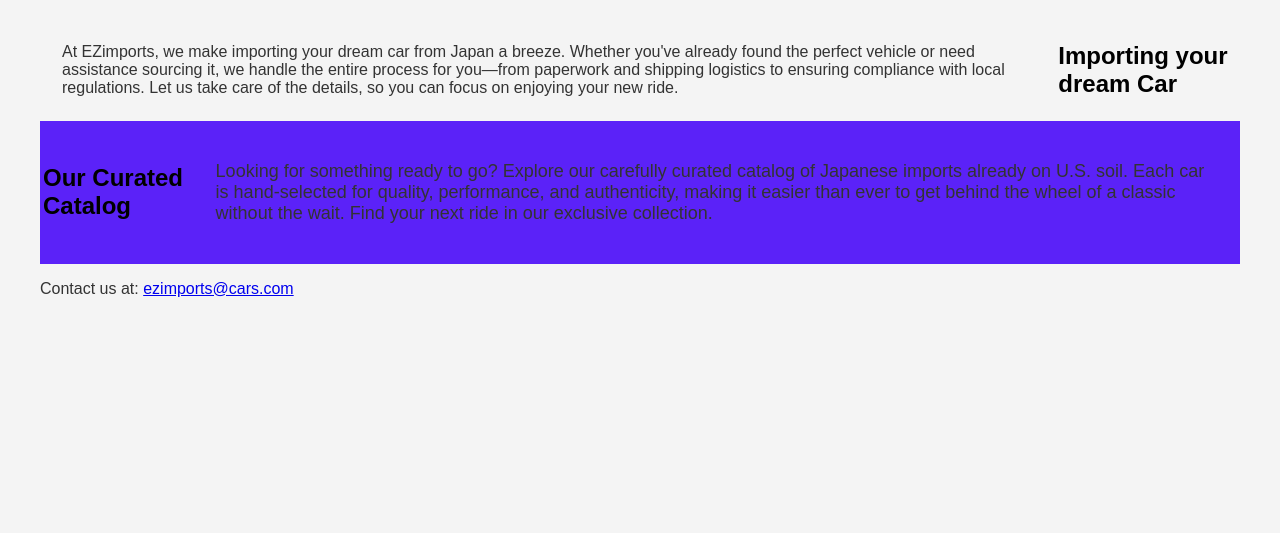
After one commit to LoganZ3/CS-351-Web-Dev_Final, a PHP site: page /about.php in a window 1280 px wide. The commit adds this page. Shown: the part 267-800 px from the top of the page. Run offline with PHP 8.4, Linux system fonts and the light colour scheme.

Commit message:
Large pastes of old code from Project 2

```diff
--- /dev/null
+++ b/about.php
@@ -0,0 +1,48 @@
+<?php
+    //about page init
+?>
+
+<!DOCTYPE html>
+<html lang="en">
+<head>
+    <title>EZ Imports About</title>
+    <link rel="icon" type="image/x-icon" href="favicon.ico">
+    <link rel="stylesheet" href="styles.css">
+</head>
+<body>
+    <header>
+        <h1>About EZimports</h1>
+        <nav><p></p>
+            <a href="index.html">Home</a> |
+            <a href="catalouge.html">Catalogue</a> |
+            <a href="about.html">About</a>
+            </p></nav>
+    </header>
+    <main>
+        <section class="cta" style="background-image: url('mx-7.jpg'); background-position: center;">
+            <h1 style="padding: 50px; text-align: center;">What we Offer</h1>
+        </section>
+
+        <section class="about-us">
+            <table>
+                <tr><td style="padding: 20px; ">At EZimports, we make importing your dream car from Japan a breeze. Whether you've already found the perfect vehicle or need assistance sourcing it, we handle the entire process for you—from paperwork and shipping logistics to ensuring compliance with local regulations. Let us take care of the details, so you can focus on enjoying your new ride.<td>
+                <td><h2 style="color: black;">Importing your dream Car</h2><p>
+
+                </table>
+        </section>
+
+
+        <section class="about-us" style="background-color: rgb(91, 34, 248);">
+            <table>
+                <tr><td><h2 style="color: black;">Our Curated Catalog</h2><td>
+                <td style="padding: 20px;"><p style="font-size: large;">Looking for something ready to go? Explore our carefully curated catalog of Japanese imports already on U.S. soil. Each car is hand-selected for quality, performance, and authenticity, making it easier than ever to get behind the wheel of a classic without the wait. Find your next ride in our exclusive collection.</p></td></tr>
+            </table>
+        </section>
+
+
+    </main>
+    <footer>
+        <p>Contact us at: <a href="ezimports@cars.com">ezimports@cars.com</a></p>
+    </footer>
+</body>
+</html>
```
Also changed, not shown: index.php (+59 -0 lines).
